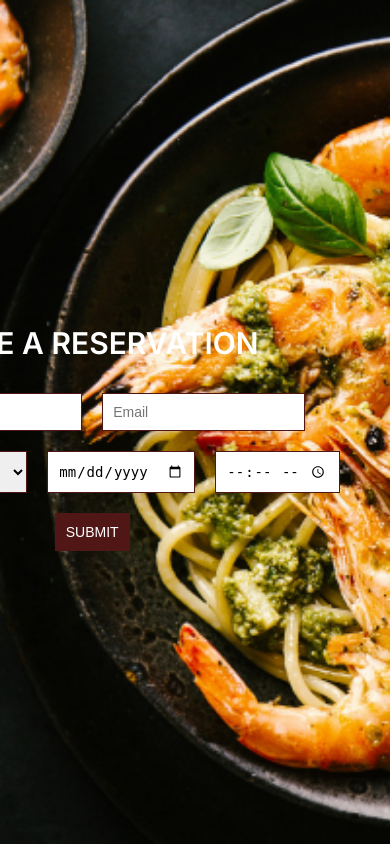
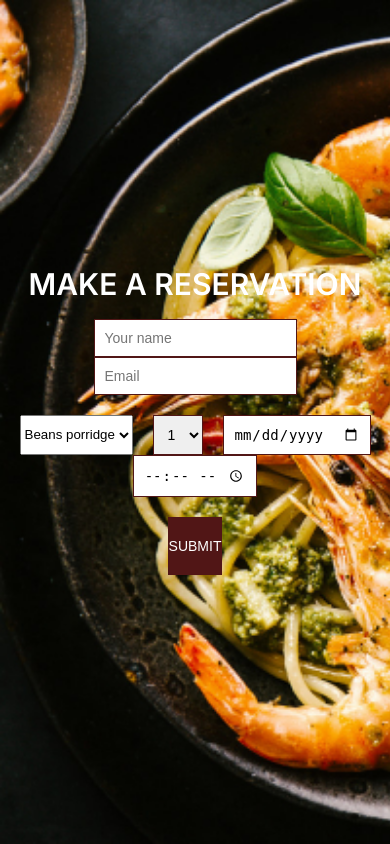
Before and after one commit to ejiro-design/restuarant-app, a Django app: page / in a window 390 px wide. Run offline with Django 3.2, Linux system fonts and the light colour scheme; data comes from the database, SQL or seed files in the repository.

Commit message:
add media queries

```diff
--- a/restaurant_project/reservation/static/reservation/css/style.css
+++ b/restaurant_project/reservation/static/reservation/css/style.css
@@ -39,6 +39,7 @@ h1{
 
 .form-field{
     display: flex;
+    flex-wrap: wrap;
     justify-content: center;
     column-gap: 20px;
     margin-bottom: 20px;
@@ -57,9 +58,24 @@ h1{
     background-color: rgb(81, 22, 22);
     color:white;
     cursor: pointer;
+    display: inline-block;
+    padding:20px 0 20px 0;
+
 }
 
 .submit-btn{
     display:flex;
     justify-content: center;
 }
+
+@media screen and (max-width: 563px){
+    .form{
+        padding-right: 10px;
+        padding-left: 10px;
+    }
+    h1{
+        line-height: 30px;
+        margin-bottom: 20px;
+    }
+
+}
```
Also changed, not shown: README.md, restaurant_project/reservation/static/reservation/images/reservation_form.png (added).
